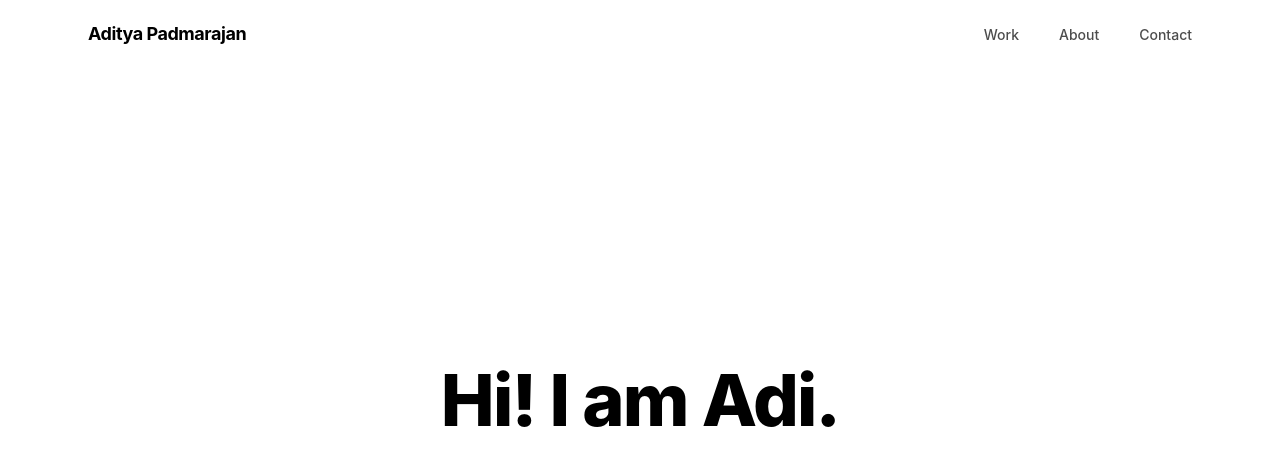
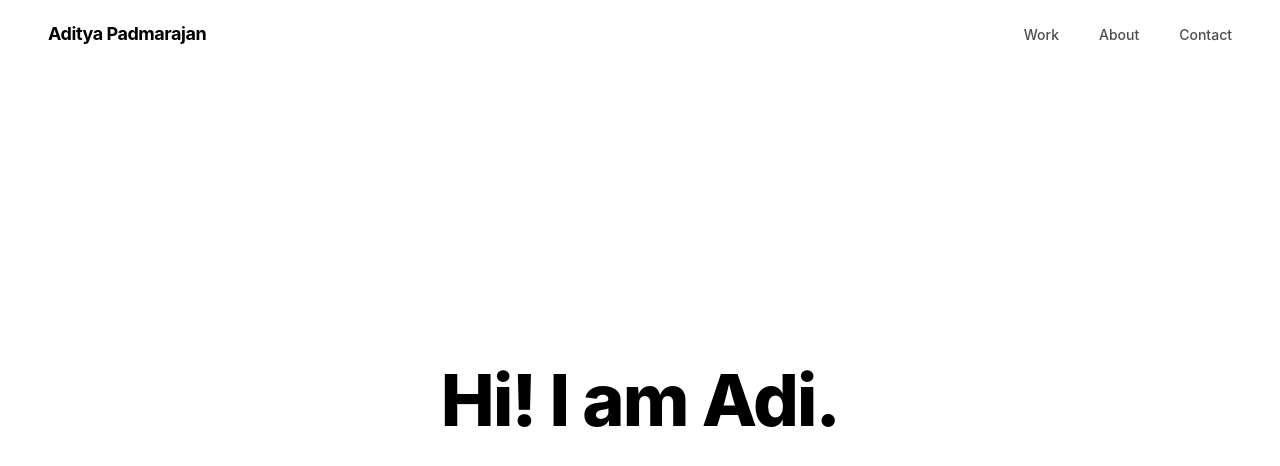
Before and after one commit to adi-padmarajan/Portfolio, a React app: page / in a window 1280 px wide. Shown: the top 466 px of the page. Built offline with nearby package versions, Linux system fonts and the light colour scheme; the HTML template or start-up script is replaced by a standard one.

Commit message:
Minor NavBar Fix

```diff
--- a/src/components/Navbar.tsx
+++ b/src/components/Navbar.tsx
@@ -38,7 +38,7 @@ function Navbar(){
     return(
         <>
             <header className="fixed inset-x-0 top-0 z-50 bg-white/80 backdrop-blur">
-                <nav className="mx-auto flex max-w-6xl items-center justify-between px-6 py-5">
+                <nav className="flex items-center justify-between px-6 py-5 md:px-10 lg:px-12">
                     <a
                         href="#top"
                         onClick={() => setIsOpen(false)}
```
